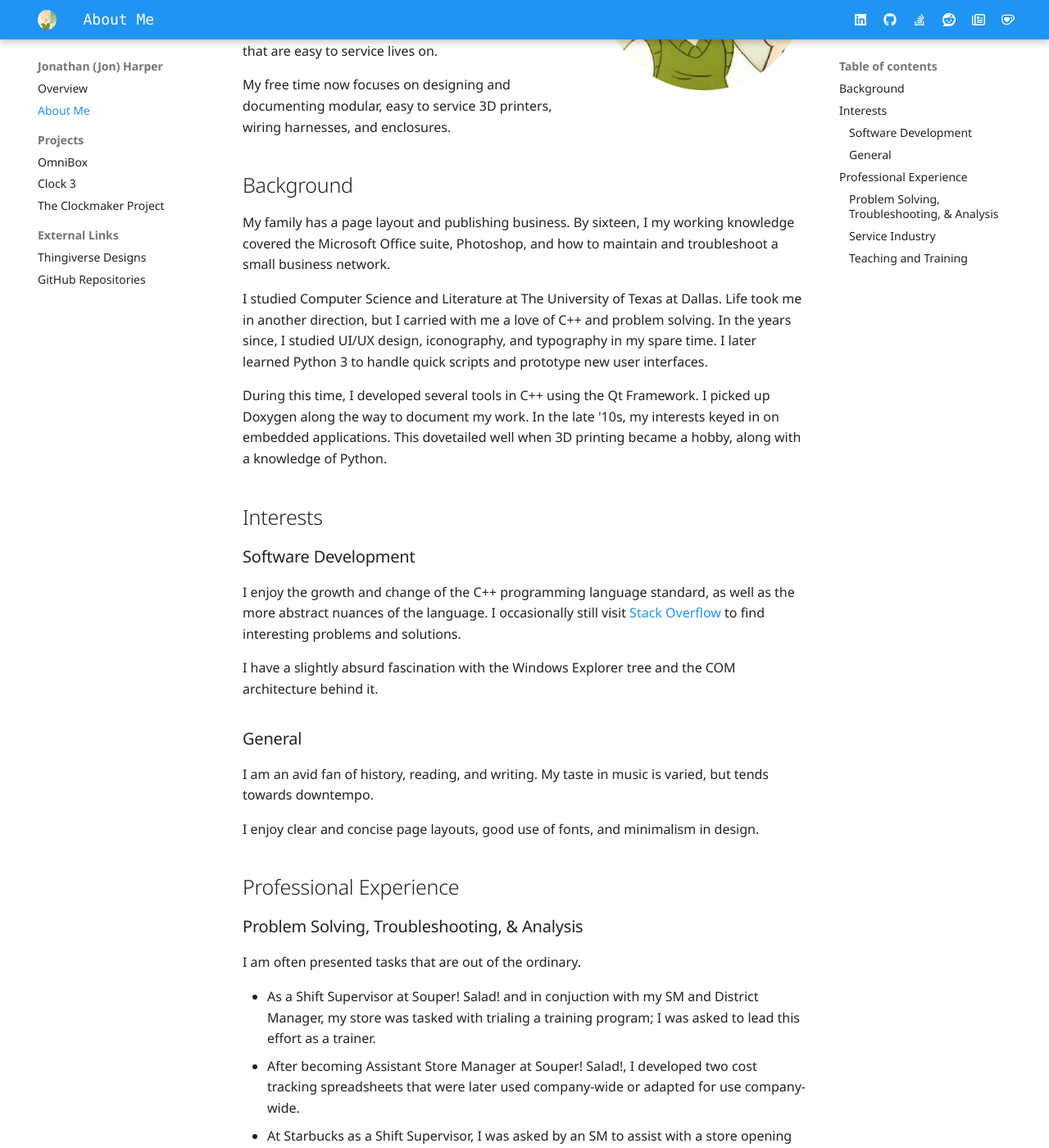
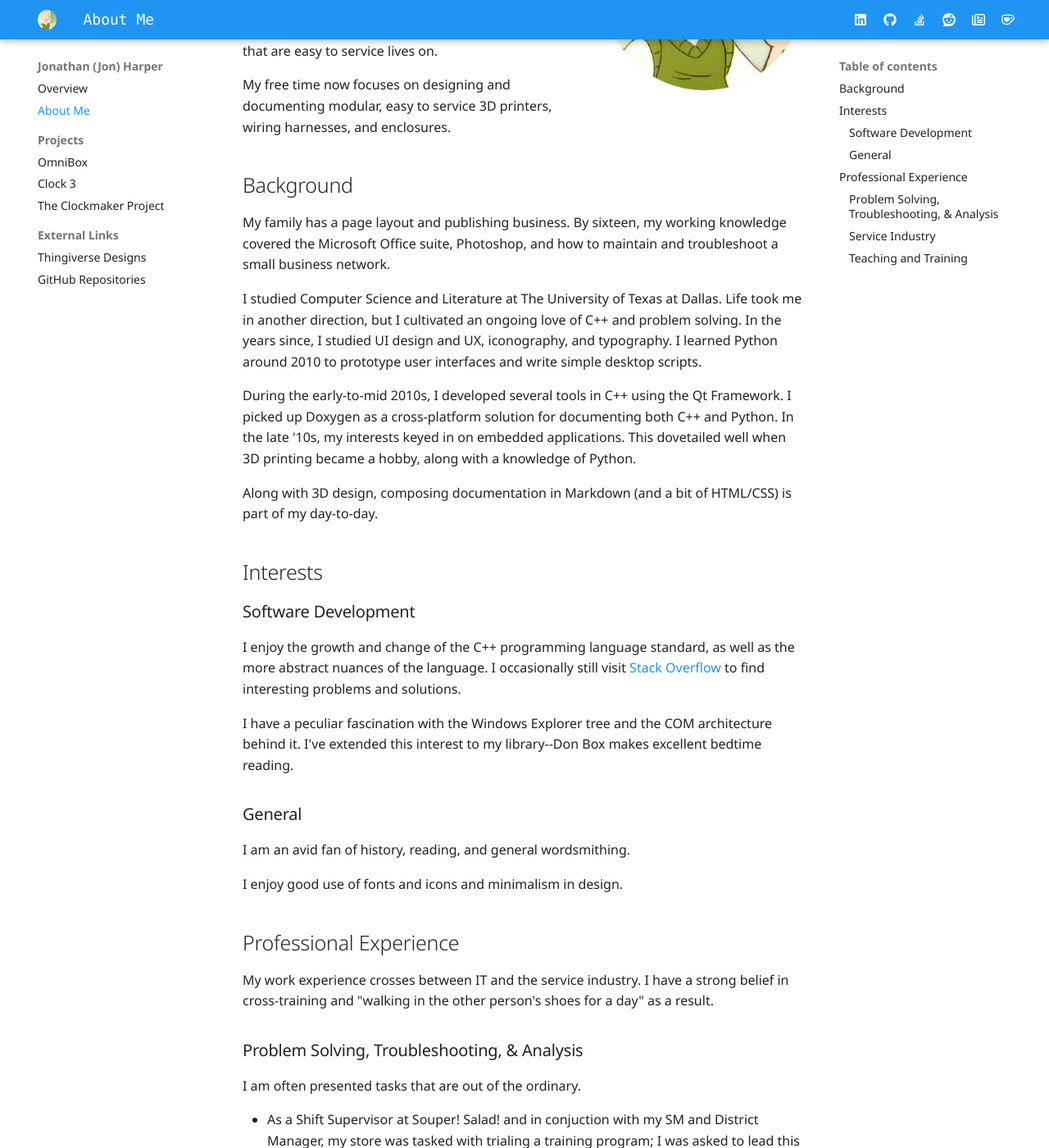
Before and after one commit to jon-harper/jon-harper.github.io, an MkDocs documentation site: the page built from docs/about.md, in a window 1280 px wide and 1400 px high, scrolled down 325 px. Shown: the whole window at 82% size. Built offline with MkDocs 1.6.1 and Material for MkDocs 9.7.7, drawn with Linux system fonts in a browser that asks for light colours.

Commit message:
Edited about page

```diff
--- a/docs/about.md
+++ b/docs/about.md
@@ -15,11 +15,13 @@ My free time now focuses on designing and documenting modular, easy to service 3
 
 ## Background
 
-My family has a page layout and publishing business. By sixteen, I my working knowledge covered the Microsoft Office suite, Photoshop, and how to maintain and troubleshoot a small business network.
+My family has a page layout and publishing business. By sixteen, my working knowledge covered the Microsoft Office suite, Photoshop, and how to maintain and troubleshoot a small business network.
 
-I studied Computer Science and Literature at The University of Texas at Dallas. Life took me in another direction, but I carried with me a love of C++ and problem solving. In the years since, I studied UI/UX design, iconography, and typography in my spare time. I later learned Python 3 to handle quick scripts and prototype new user interfaces.
+I studied Computer Science and Literature at The University of Texas at Dallas. Life took me in another direction, but I cultivated an ongoing love of C++ and problem solving. In the years since, I studied UI design and UX, iconography, and typography. I learned Python around 2010 to prototype user interfaces and write simple desktop scripts.
 
-During this time, I developed several tools in C++ using the Qt Framework. I picked up Doxygen along the way to document my work. In the late '10s, my interests keyed in on embedded applications. This dovetailed well when 3D printing became a hobby, along with a knowledge of Python.
+During the early-to-mid 2010s, I developed several tools in C++ using the Qt Framework. I picked up Doxygen as a cross-platform solution for documenting both C++ and Python. In the late '10s, my interests keyed in on embedded applications. This dovetailed well when 3D printing became a hobby, along with a knowledge of Python.
+
+Along with 3D design, composing documentation in Markdown (and a bit of HTML/CSS) is part of my day-to-day.
 
 ## Interests
 
@@ -27,15 +29,17 @@ During this time, I developed several tools in C++ using the Qt Framework. I pic
 
 I enjoy the growth and change of the C++ programming language standard, as well as the more abstract nuances of the language. I occasionally still visit [Stack Overflow](https://stackoverflow.com/users/4732082/jonspaceharper) to find interesting problems and solutions.
 
-I have a slightly absurd fascination with the Windows Explorer tree and the COM architecture behind it.
+I have a peculiar fascination with the Windows Explorer tree and the COM architecture behind it. I've extended this interest to my library--Don Box makes excellent bedtime reading.
 
 ### General
 
-I am an avid fan of history, reading, and writing. My taste in music is varied, but tends towards downtempo.
+I am an avid fan of history, reading, and general wordsmithing.
 
-I enjoy clear and concise page layouts, good use of fonts, and minimalism in design.
+I enjoy good use of fonts and icons and minimalism in design.
 
 ## Professional Experience
+
+My work experience crosses between IT and the service industry. I have a strong belief in cross-training and "walking in the other person's shoes for a day" as a result.
 
 ### Problem Solving, Troubleshooting, & Analysis
 
```
